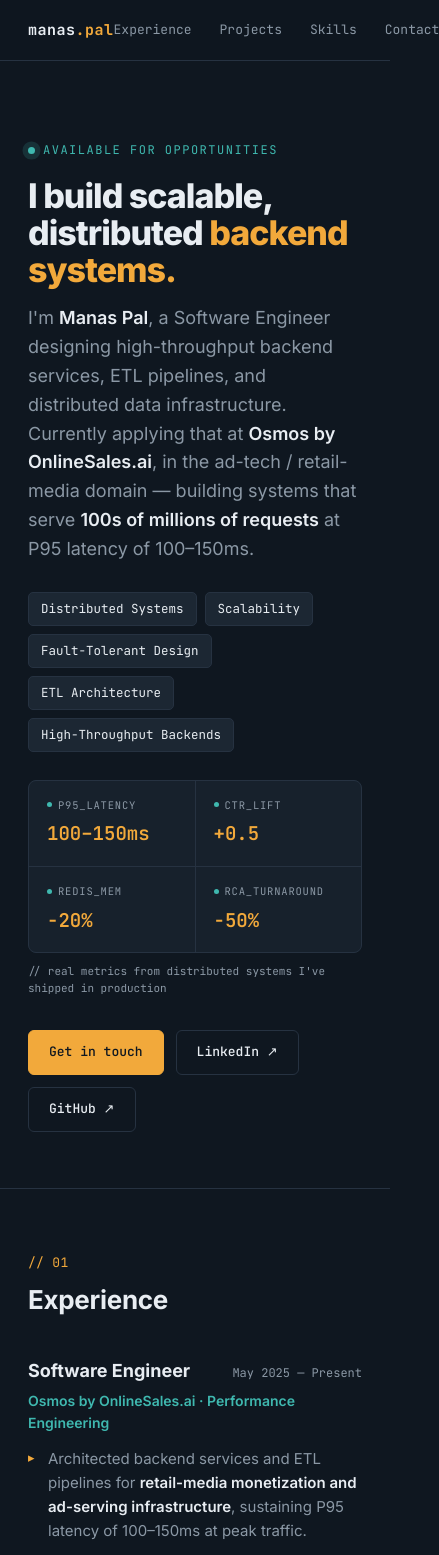
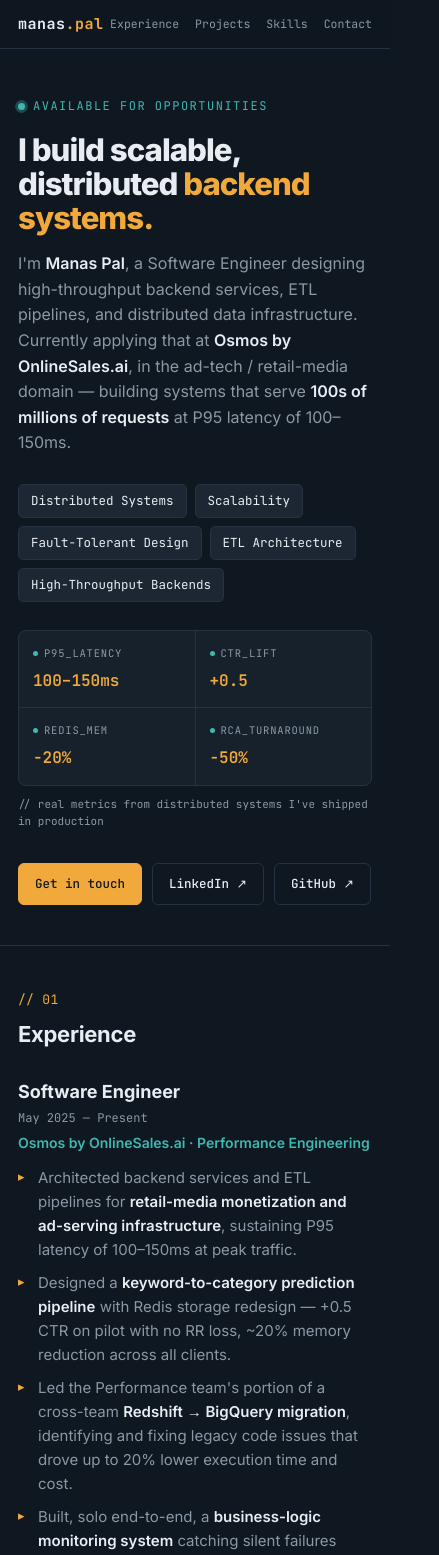
Before and after one commit to ManasPl/ManasPl-portfolio, a React (Vite) app: page / in a window 390 px wide. Shown: the top 1555 px of the page, 439 px wide, since content can reach past the window. Built offline with nearby package versions, Linux system fonts and the light colour scheme.

Commit message:
Adding mobilr-rendering suppoort

```diff
--- a/src/index.css
+++ b/src/index.css
@@ -118,6 +118,31 @@
 /* PROJECTS */
 .projects{display:grid;grid-template-columns:1fr 1fr;gap:16px;}
 @media(max-width:640px){.projects{grid-template-columns:1fr;}}
+
+/* MOBILE FIXES */
+@media (max-width: 600px){
+  .wrap{padding:0 18px;}
+  nav .wrap{height:auto;padding:12px 18px;flex-wrap:wrap;row-gap:8px;}
+  .navlinks{gap:16px;font-size:11.5px;flex-wrap:wrap;row-gap:6px;}
+  .hero{padding:48px 0 40px;}
+  h1{font-size:clamp(28px,8vw,40px);}
+  .subhead{font-size:16px;}
+  .statusbar{grid-template-columns:1fr 1fr;}
+  .metric{padding:14px;}
+  .metric .value{font-size:16px;}
+  .cta-row{gap:10px;}
+  .btn{padding:10px 16px;font-size:12.5px;}
+  section{padding:44px 0;}
+  .sectiontitle{font-size:22px;margin-bottom:26px;}
+  .job-head{flex-direction:column;align-items:flex-start;gap:2px;}
+  .projects{gap:12px;}
+  .contact-links{gap:10px;}
+}
+
+@media (max-width: 380px){
+  .navlinks{gap:10px;font-size:10.5px;}
+  .statusbar{grid-template-columns:1fr;}
+}
 .card{
   background:var(--panel);border:1px solid var(--border);border-radius:10px;
   padding:22px;transition:border-color .2s, transform .2s;
```
